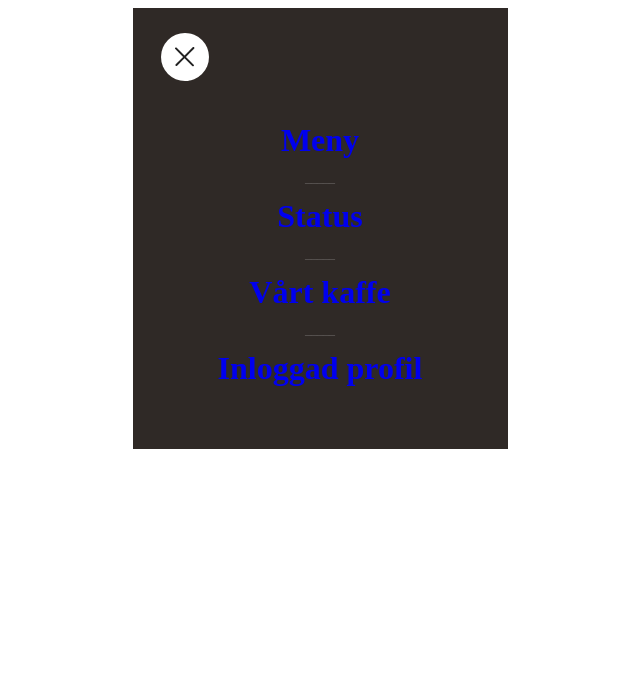
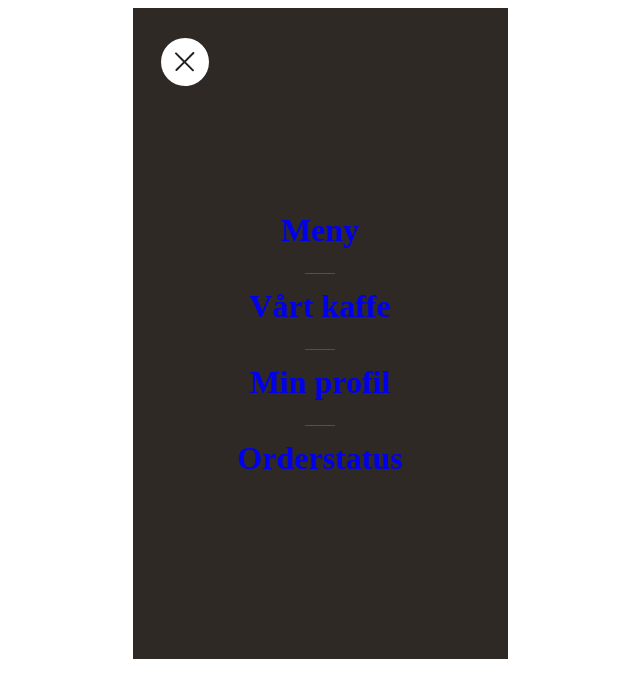
Before and after one commit to annikakubaj/Airbean, a Vue app in the folder airbean-project/: page /nav in a window 1280 px wide. Shown: the top 698 px of the page, without its empty margins (320-960 px from the left). Built offline with nearby package versions, Linux system fonts and the light colour scheme.

Commit message:
CSS-fix på meny och nav

```diff
--- a/airbean-project/src/components/MenuList.vue
+++ b/airbean-project/src/components/MenuList.vue
@@ -1,5 +1,7 @@
 <template>
-  <div class>
+  <div>
+
+    <div class="meny-vy">
 
     <!-- Modal -->
     <div v-if="showPopup">
@@ -62,7 +64,7 @@
         </div>
       </div>
     </div>
-
+  </div>
     <img class="footer" src="../assets/footer.svg" />
   </div>
 </template>
@@ -126,6 +128,10 @@ export default {
 
 <style scoped>
 
+.meny-vy{
+  height: 510px;
+}
+
 label{
   color:rgba(47, 41, 38, 1);
   font-size: 13px;
@@ -135,8 +141,6 @@ label{
 .drop-down{
   text-align: left;
   margin: 25px 25px 10px;
-
-
 }
 
 select{
@@ -165,7 +169,7 @@ button{
 }
 
 .footer{
-  padding-top: 25px;
+padding-top: 5px;
 }
 
 </style>
--- a/airbean-project/src/components/Navbar.vue
+++ b/airbean-project/src/components/Navbar.vue
@@ -5,14 +5,14 @@
 
 
     <img class ="close" src="../assets/close.svg" alt="close" @click="hideDiv">
-    <div>
+    <div class="container">
       <p> <router-link to="/meny">Meny</router-link> </p>
-      <p class="line"> _____ </p>
-      <p> <router-link to="/status">Status</router-link> </p>
       <p class="line"> _____ </p>
       <p> <router-link to="/vartkaffe">Vårt kaffe</router-link> </p>
       <p class="line"> _____ </p>
-      <p> <router-link to="/userprofile"> Inloggad profil </router-link> </p>
+      <p> <router-link to="/minprofil">Min profil</router-link> </p>
+      <p class="line"> _____ </p>
+      <p> <router-link to="/status"> Orderstatus </router-link> </p>
     </div>
 
   </div>
@@ -44,7 +44,12 @@ export default {
 
 <style scoped>
 
+.container{
+   padding:110px 25px 170px;
+}
+
 .close{
+  padding-top:30px;
   padding-right: 270px;
 }
 
@@ -53,14 +58,10 @@ export default {
   color:rgba(255, 255, 255, 0.2);
 }
 
-hr{
-  width:20%;
-  height:20%
-}
 
 div{
     background-color: rgba(47, 41, 38, 1);
-    padding:25px;
+
 }
 
 p{
```
